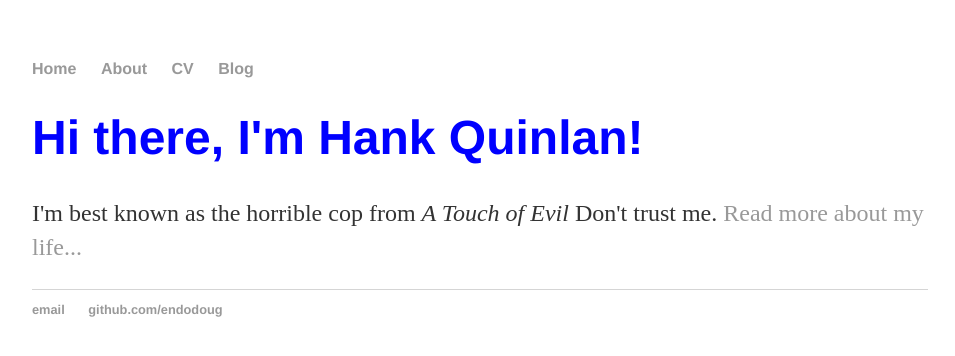
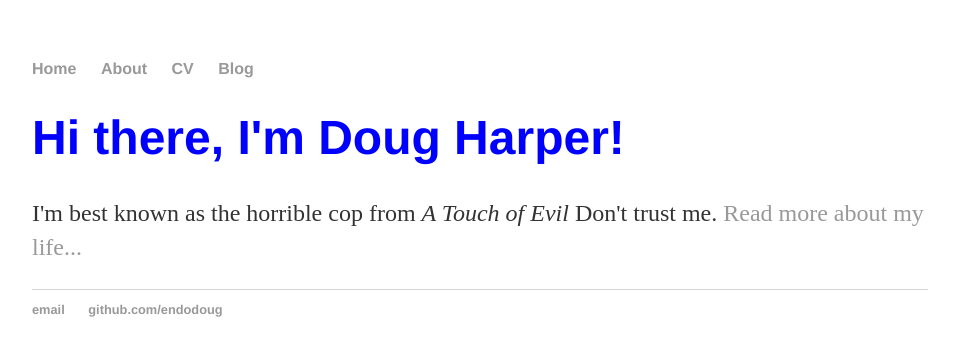
Before and after one commit to endodoug/endodoug.github.io, a Jekyll site: the page built from index.html, in a window 1280 px wide. Shown: the top 356 px of the page, without its empty margins (160-1115 px from the left). Built offline with Jekyll 4.4.1, drawn with Linux system fonts in a browser that asks for light colours.

Commit message:
Update index.html

```diff
--- a/index.html
+++ b/index.html
@@ -3,6 +3,6 @@ layout: default
 title: Doug Harper
 ---
 <div class="blurb">
-	<h1>Hi there, I'm Hank Quinlan!</h1>
+	<h1>Hi there, I'm Doug Harper!</h1>
 	<p>I'm best known as the horrible cop from <em>A Touch of Evil</em> Don't trust me. <a href="/about">Read more about my life...</a></p>
 </div><!-- /.blurb -->
```
